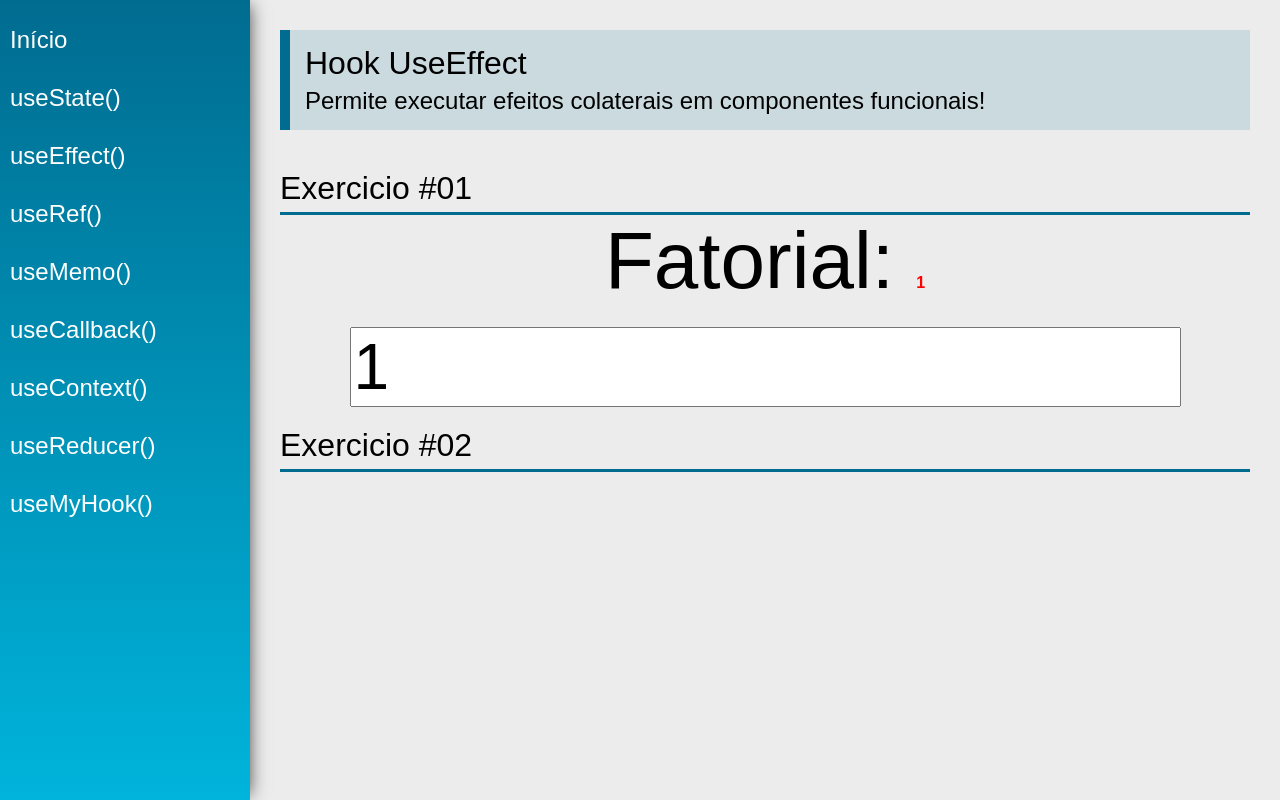
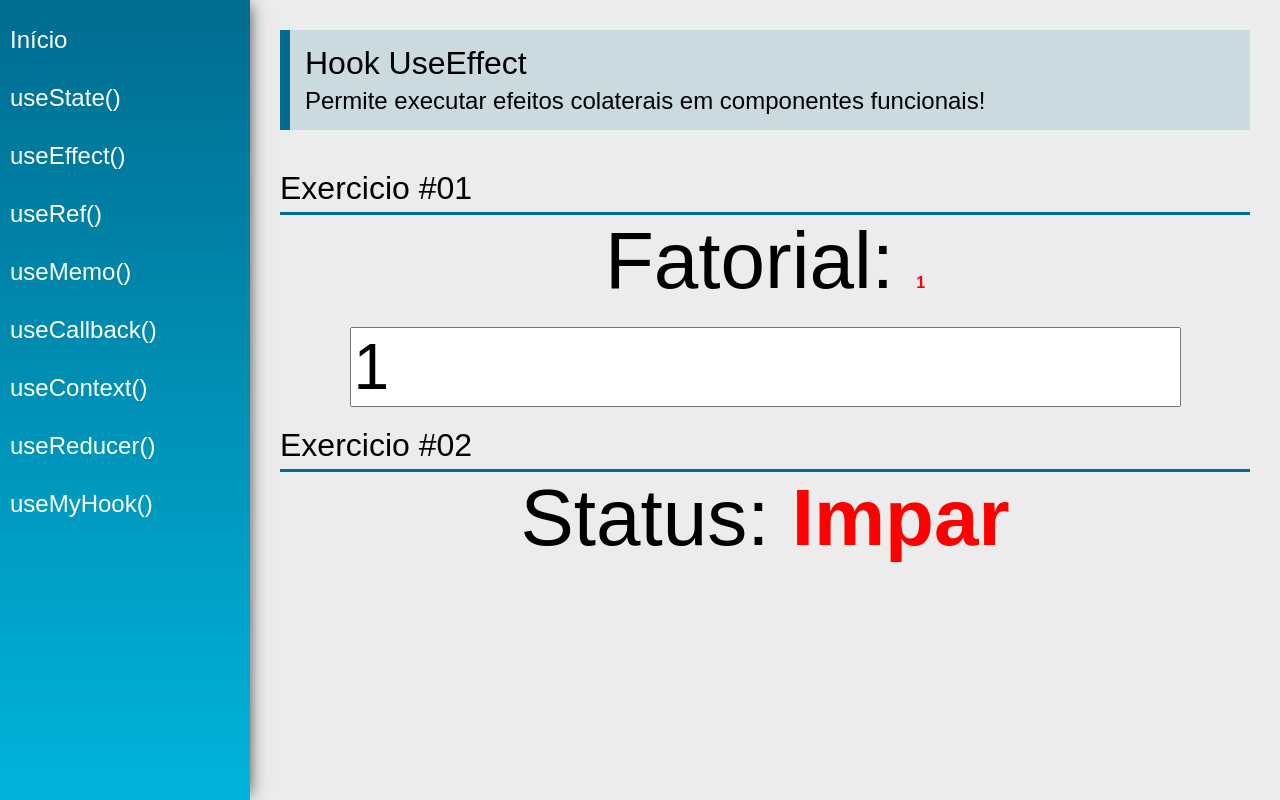
Before and after one commit to diogolima013/project-React-Hooks, a React (Create React App) app: page /useEffect in a window 1280 px wide. Built offline with nearby package versions, Linux system fonts and the light colour scheme.

Commit message:
useEffect challenge answer

```diff
--- a/src/views/examples/UseEffect.jsx
+++ b/src/views/examples/UseEffect.jsx
@@ -5,6 +5,7 @@
 import SectionTitle from '../../components/layout/SectionTitle'
 
 function calcFatorial(num) {
+   //Ex #01
     const n = parseInt(num)
     if(n < 0) return -1
     if(n === 0) return 1
@@ -17,6 +18,13 @@
 
     useEffect(function() {
         setFatorial(calcFatorial(number))
+    }, [number])
+
+    //Ex #02
+    const [status, setStatus] = useState('Impar')
+
+    useEffect(function(){
+        setStatus(number % 2 === 0 ? 'Par' : 'Impar')
     }, [number])
 
     return (
@@ -37,7 +45,12 @@
             </div>
 
             <SectionTitle title='Exercicio #02'/>
-            <div className="center"></div>
+            <div className="center">
+                <div>
+                    <span className="text">Status: </span>
+                    <span className="text red">{status}</span>
+                </div>
+            </div>
         </div>
     )
 }
```
